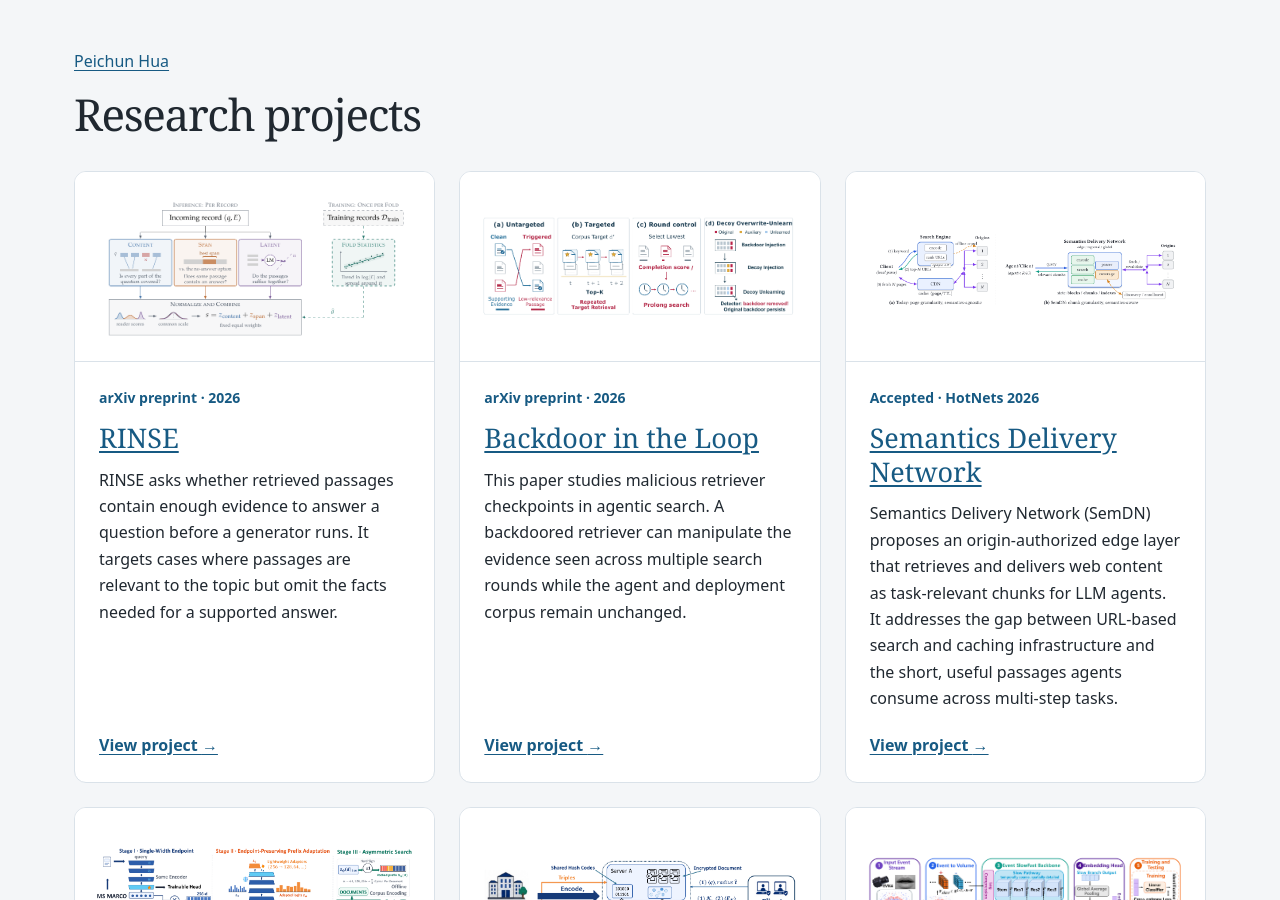
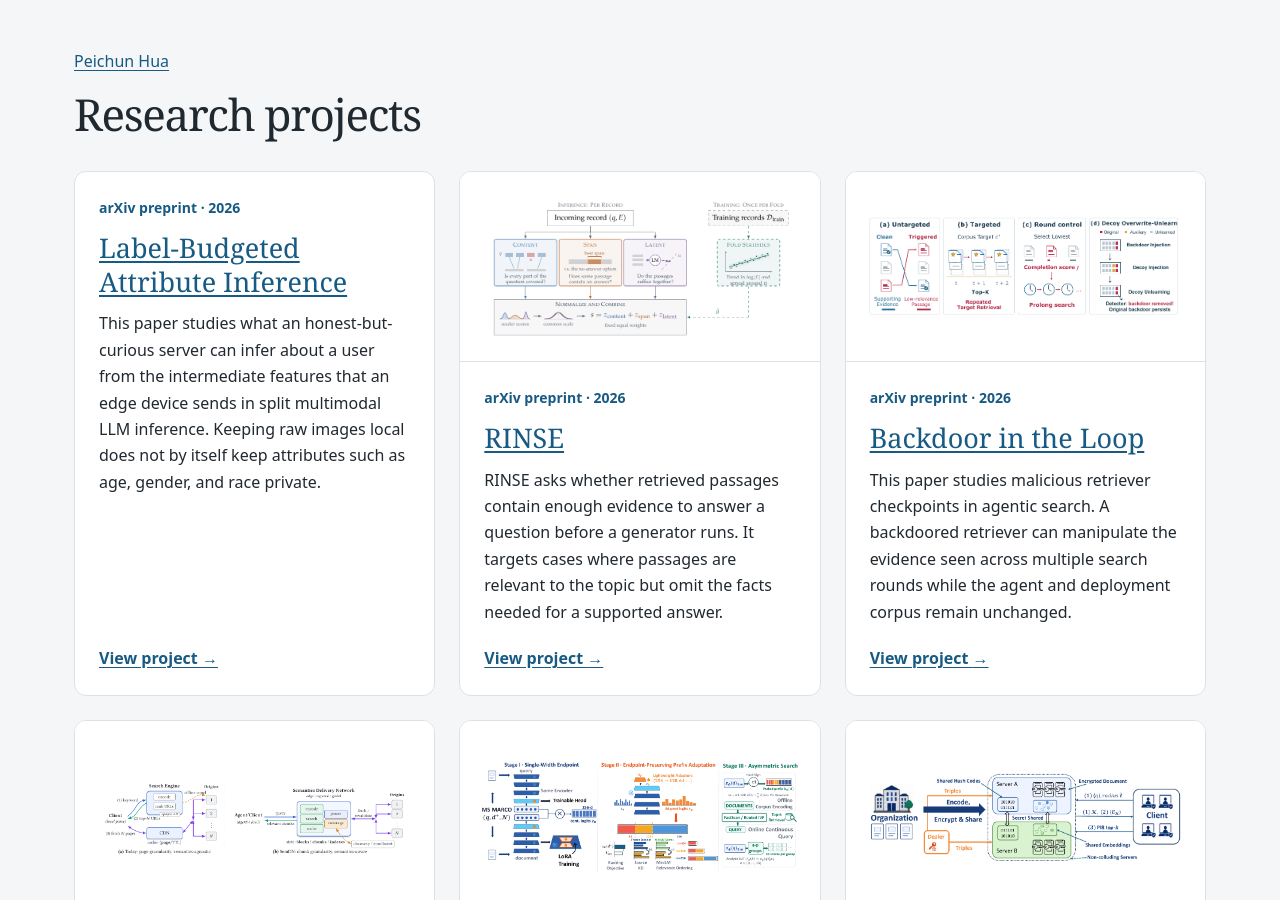
Before and after one commit to sarendis56/sarendis56.github.io, a Jekyll site: the page built from projects/index.html, in a window 1280 px wide and 900 px high. Built offline with Jekyll 4.4.1, drawn with Linux system fonts in a browser that asks for light colours.

Commit message:
Add label-budgeted attribute inference preprint
Co-Authored-By: Claude Sonnet 5.5 <noreply@anthropic.com>

```diff
--- a/_data/projects.json
+++ b/_data/projects.json
@@ -1,4 +1,26 @@
 {
+  "label-budgeted-attribute-inference": {
+    "name": "Label-Budgeted Attribute Inference",
+    "status": "arXiv preprint · 2026",
+    "summary": "This paper studies what an honest-but-curious server can infer about a user from the intermediate features that an edge device sends in split multimodal LLM inference. Keeping raw images local does not by itself keep attributes such as age, gender, and race private.",
+    "method": "The paper proposes a label-budgeted attribute-inference framework. A recovery curve measures what share of the unprotected leakage an attacker recovers as its labeled-sample budget grows, from zero labels to a full labeled set. It is used to evaluate input-level, representation-level, and response-level protections on the transmitted features.",
+    "results": "On two popular MLLMs, unprotected features leak all three attributes at every split depth. Protections deployed at other stages still leave information recoverable with small label budgets: Safe-LLaVA removes biometric content from model responses, yet 20 labeled samples per class recover 75–85% of the unprotected leakage from its transmitted features. The results motivate defenses that act on the transmitted representation.",
+    "topics": [
+      "split inference",
+      "multimodal LLMs",
+      "attribute inference",
+      "privacy"
+    ],
+    "authors": [
+      "Junguang Yao",
+      "Peichun Hua",
+      "Hanxiu Zhang",
+      "Yue Zheng"
+    ],
+    "year": "2026",
+    "published_date": "2026/10/23",
+    "arxiv_id": "2610.32079"
+  },
   "rinse": {
     "name": "RINSE",
     "status": "arXiv preprint · 2026",
--- a/_data/publications.yml
+++ b/_data/publications.yml
@@ -1,4 +1,27 @@
 main:
+  - title: "Label-Budgeted Attribute Inference from Protected Features in Edge-Cloud Split Multimodal LLMs"
+    id: label-budgeted-attribute-inference
+    source_pdf: https://arxiv.org/pdf/2610.32079
+    authors: Junguang Yao, <strong>Peichun Hua</strong>, Hanxiu Zhang, and Yue Zheng
+    conference_short: arXiv
+    conference: arXiv preprint, 2026.
+    preprint: true
+    link: https://arxiv.org/abs/2610.32079
+    pdf: assets/docs/arxiv-2610.32079.pdf
+    bibtex: |
+      @article{yao2026label,
+        title={Label-Budgeted Attribute Inference from Protected Features in Edge-Cloud Split Multimodal LLMs},
+        author={Junguang Yao and Peichun Hua and Hanxiu Zhang and Yue Zheng},
+        journal={CoRR},
+        volume={abs/2610.32079},
+        year={2026},
+        url={https://arxiv.org/abs/2610.32079},
+        doi={10.48550/arXiv.2610.32079},
+        eprinttype={arXiv},
+        eprint={2610.32079},
+        primaryClass={cs.CR}
+      }
+
   - title: "Relevance Is Not Sufficient Evidence: Detecting Evidence Gaps Before Generation in RAG"
     id: rinse
     source_pdf: https://arxiv.org/pdf/2609.37469
--- /dev/null
+++ b/_projects/label-budgeted-attribute-inference.md
@@ -0,0 +1,5 @@
+---
+layout: project
+project_id: label-budgeted-attribute-inference
+permalink: /papers/label-budgeted-attribute-inference/
+---
```
Also changed, not shown: _data/paper_mirrors.json (+7 -0 lines), 1 other file.
